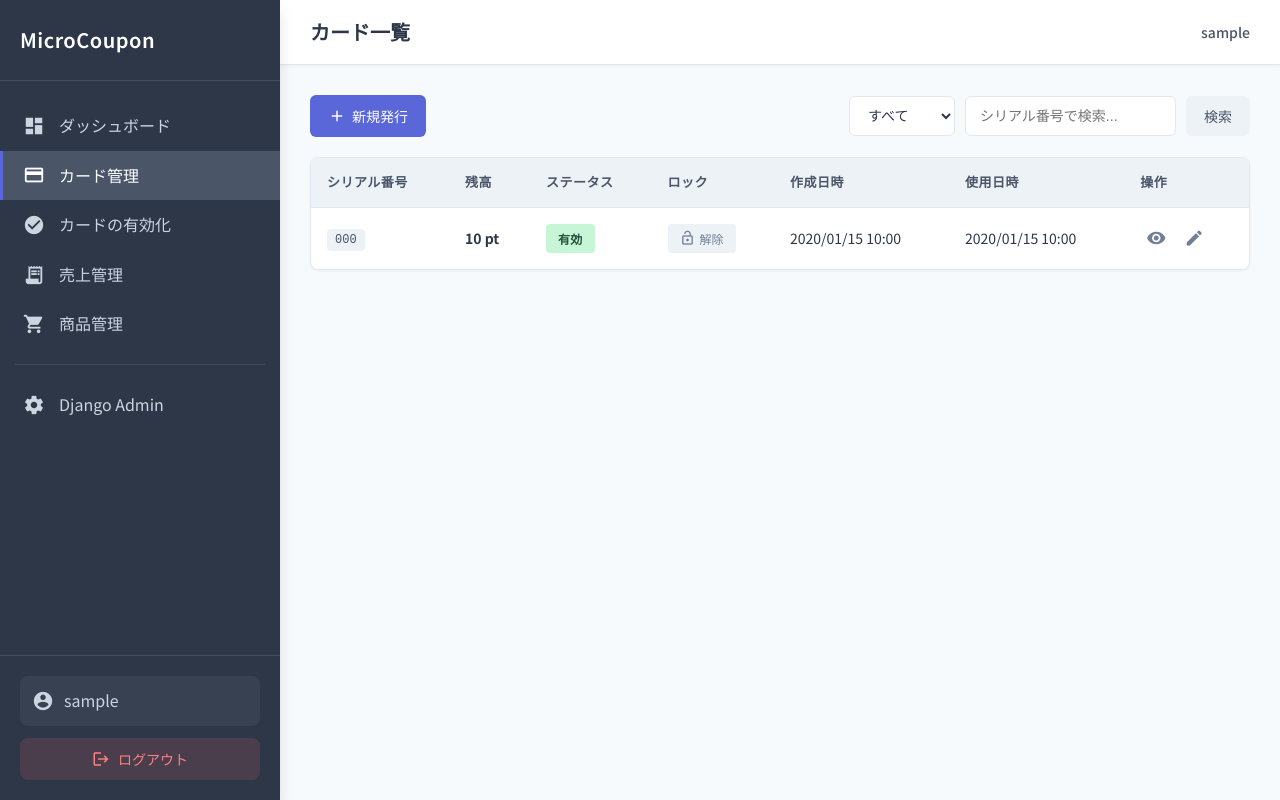
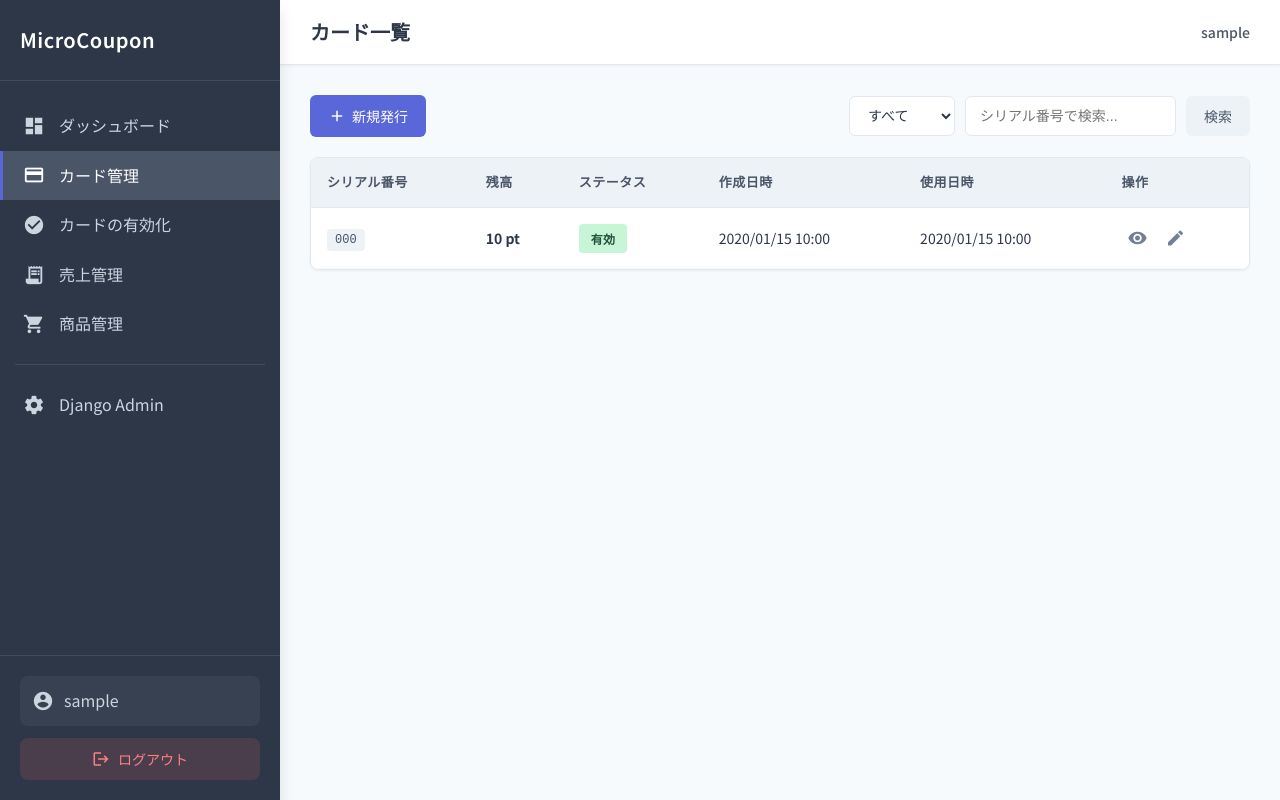
Before and after one commit to mikannohako/MicroCoupon, a Django app: page /manage/cards/ in a window 1280 px wide. Run offline with Django 5.2, Linux system fonts and the light colour scheme; a user stored in the database is signed in; tables that the repository leaves empty hold one stand-in row (values such as "Sample post"); parts of the project's set-up code (start-up, migrations or seed data) failed here and were passed over.

Commit message:
card_list.html を更新

```diff
--- a/django/dashboard/templates/dashboard/card_list.html
+++ b/django/dashboard/templates/dashboard/card_list.html
@@ -31,7 +31,6 @@
                     <th>シリアル番号</th>
                     <th>残高</th>
                     <th>ステータス</th>
-                    <th>ロック</th>
                     <th>作成日時</th>
                     <th>使用日時</th>
                     <th>操作</th>
@@ -48,19 +47,6 @@
                         <span class="status-badge status-{{ card.status }}">
                             {{ card.get_status_display }}
                         </span>
-                    </td>
-                    <td>
-                        {% if card.is_locked %}
-                            <span class="lock-badge locked">
-                                <span class="material-icons">lock</span>
-                                <span>ロック</span>
-                            </span>
-                        {% else %}
-                            <span class="lock-badge unlocked">
-                                <span class="material-icons">lock_open</span>
-                                <span>解除</span>
-                            </span>
-                        {% endif %}
                     </td>
                     <td>{{ card.created_at|date:"Y/m/d H:i" }}</td>
                     <td>
```
